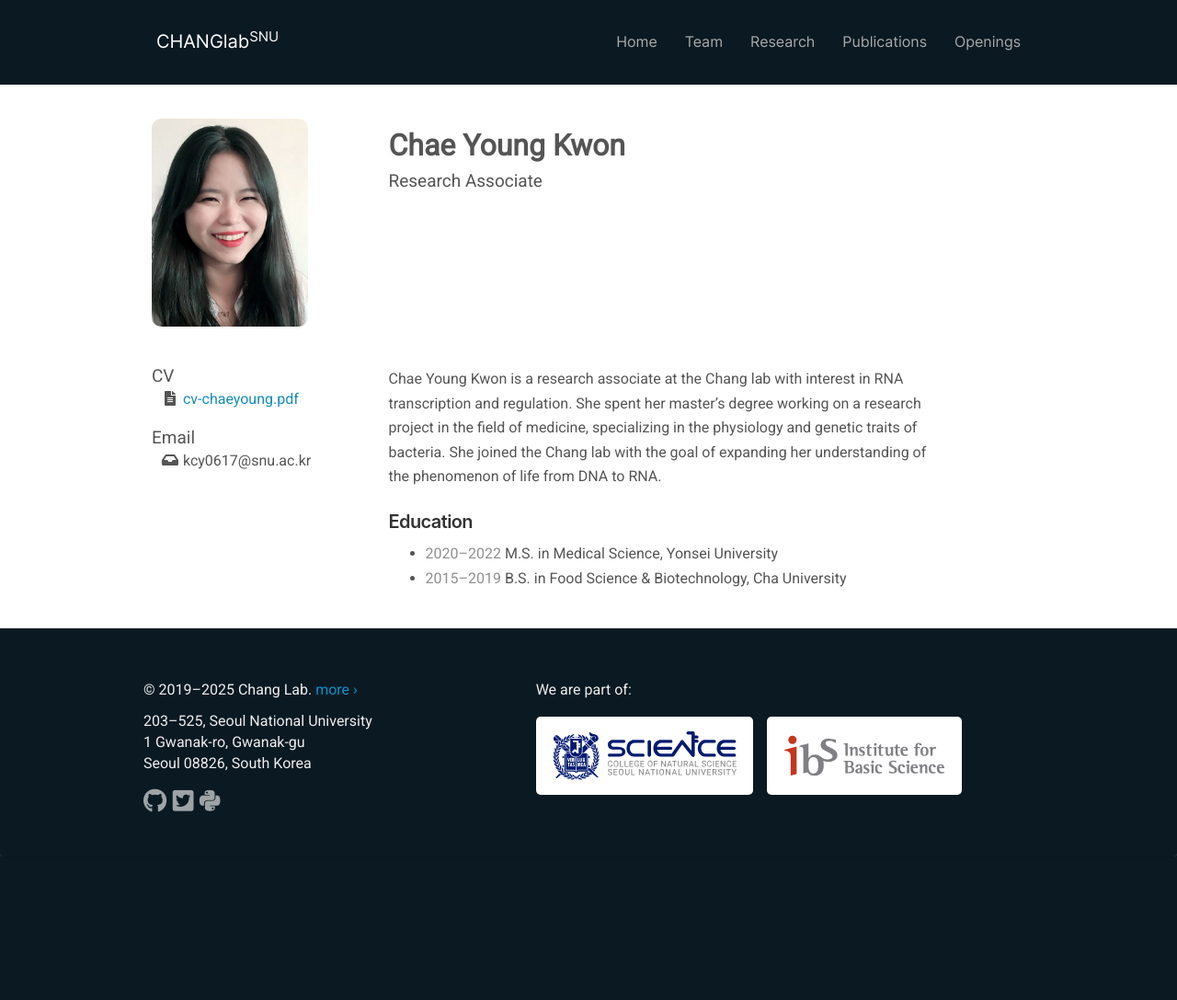
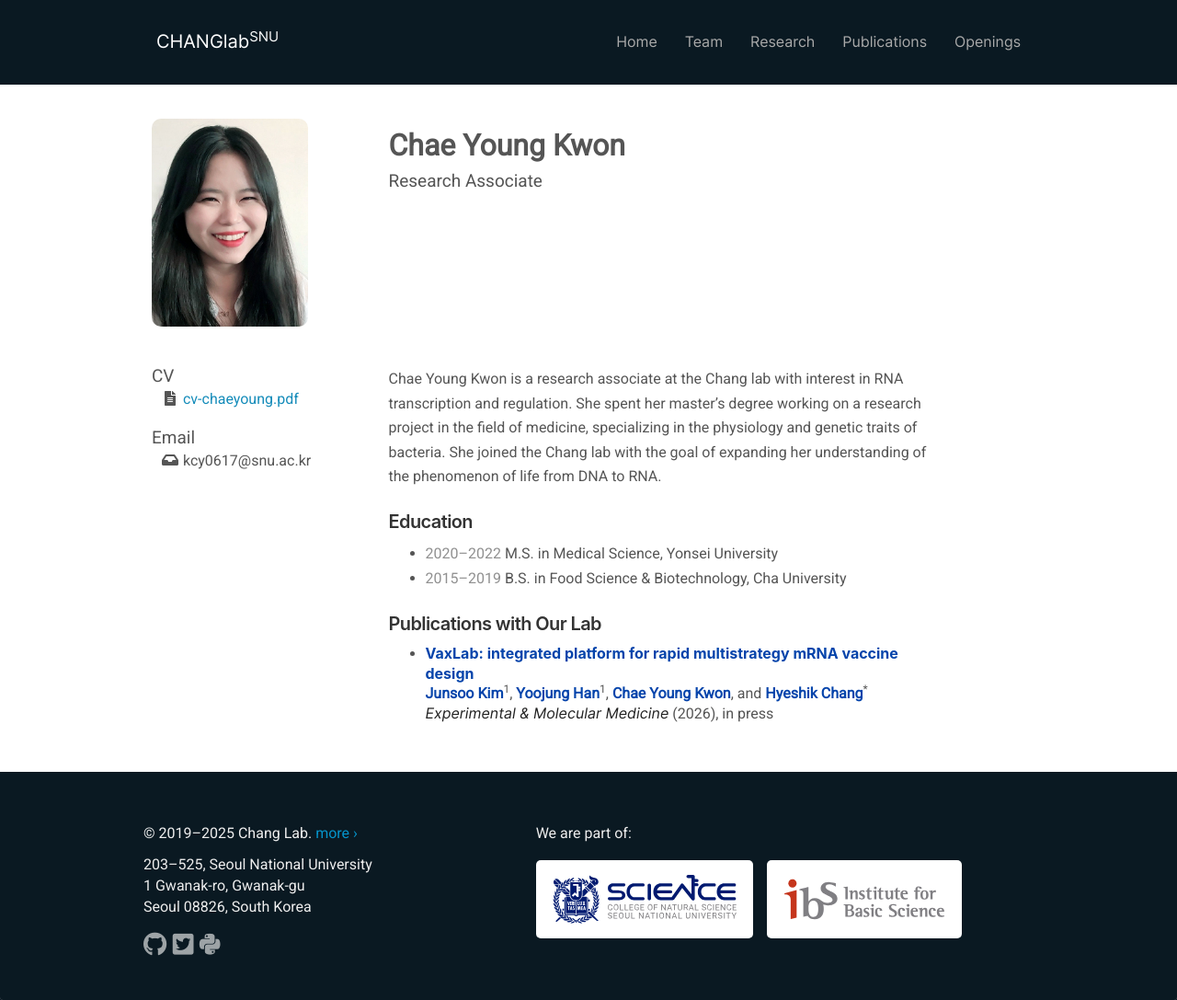
Before and after one commit to ChangLabSNU/ChangLabSNU.github.io, a Jekyll site: the page built from _pages/team/chaeyoung-kwon.md, in a window 1280 px wide and 1087 px high. Shown: the whole window at 92% size. Built offline with Jekyll 4.4.1, drawn with Linux system fonts in a browser that asks for light colours; nearby versions of some CDN libraries; some web fonts are replaced.

Commit message:
Add VaxLab paper to publication list.

```diff
--- a/_data/publist.yml
+++ b/_data/publist.yml
@@ -1,3 +1,22 @@
+- authors:
+    - link: junsoo-kim
+      is_first: true
+    - link: yoojung-han
+      is_first: true
+    - link: chaeyoung-kwon
+    - link: hyeshik-chang
+      is_corresponding: true
+  title: "VaxLab: integrated platform for rapid multistrategy mRNA vaccine design"
+  journal: "Experimental & Molecular Medicine"
+  vip: "in press"
+  pubdate:
+    year: 2026
+    month: Apr
+    mday: 8
+  doi: doi.org/10.1038/s12276-026-01637-y
+  link:
+    url: "https://www.nature.com/articles/s12276-026-01637-y"
+
 - authors:
     - name: S.-J. Jung
       is_first: true
```
